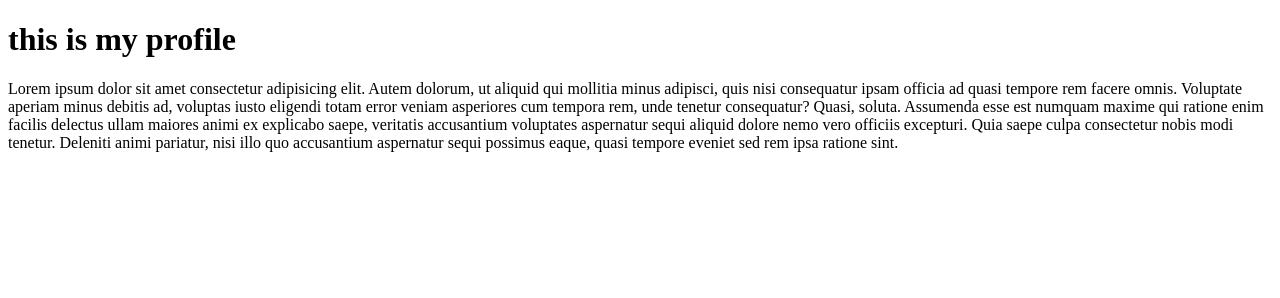
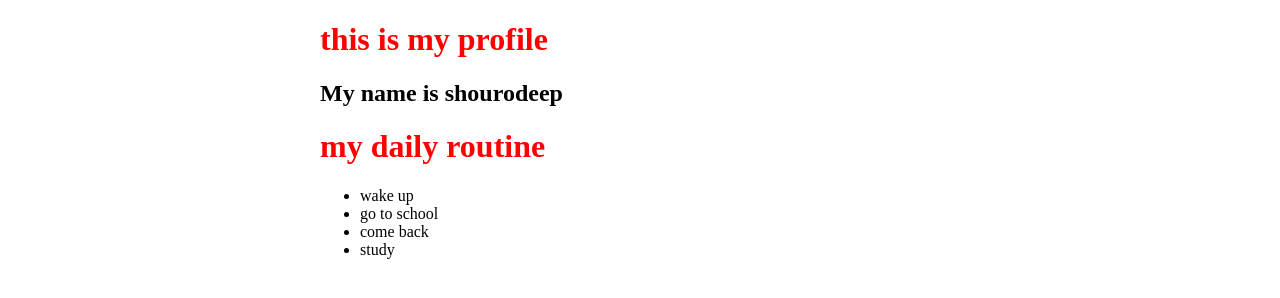
Before and after one commit to Shouradeep/my-profile, a plain HTML site: page index.html in a window 1280 px wide. Drawn offline with Linux system fonts and the light colour scheme.

Commit message:
added some style

```diff
--- a/index.html
+++ b/index.html
@@ -3,10 +3,20 @@
 <head>
     <meta charset="UTF-8">
     <meta name="viewport" content="width=device-width, initial-scale=1.0">
+    <link rel="stylesheet" href="style.css">
     <title>My Profile</title>
 </head>
 <body>
     <h1>this is my profile</h1>
-    <p>Lorem ipsum dolor sit amet consectetur adipisicing elit. Autem dolorum, ut aliquid qui mollitia minus adipisci, quis nisi consequatur ipsam officia ad quasi tempore rem facere omnis. Voluptate aperiam minus debitis ad, voluptas iusto eligendi totam error veniam asperiores cum tempora rem, unde tenetur consequatur? Quasi, soluta. Assumenda esse est numquam maxime qui ratione enim facilis delectus ullam maiores animi ex explicabo saepe, veritatis accusantium voluptates aspernatur sequi aliquid dolore nemo vero officiis excepturi. Quia saepe culpa consectetur nobis modi tenetur. Deleniti animi pariatur, nisi illo quo accusantium aspernatur sequi possimus eaque, quasi tempore eveniet sed rem ipsa ratione sint.</p>
+    <h2>My name is shourodeep</h2>
+
+    <h1>my daily routine</h1>
+
+    <ul>
+        <li>wake up</li>
+        <li>go to school</li>
+        <li>come back</li>
+        <li>study</li>
+    </ul>
 </body>
 </html>
--- /dev/null
+++ b/style.css
@@ -0,0 +1,8 @@
+body {
+    width: 50%;
+    margin: 0 auto;
+}
+
+h1 {
+    color: #f00;
+}
```
